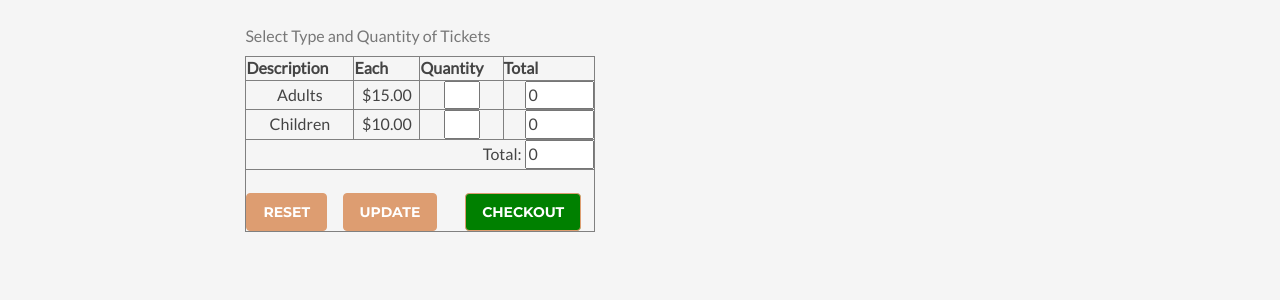
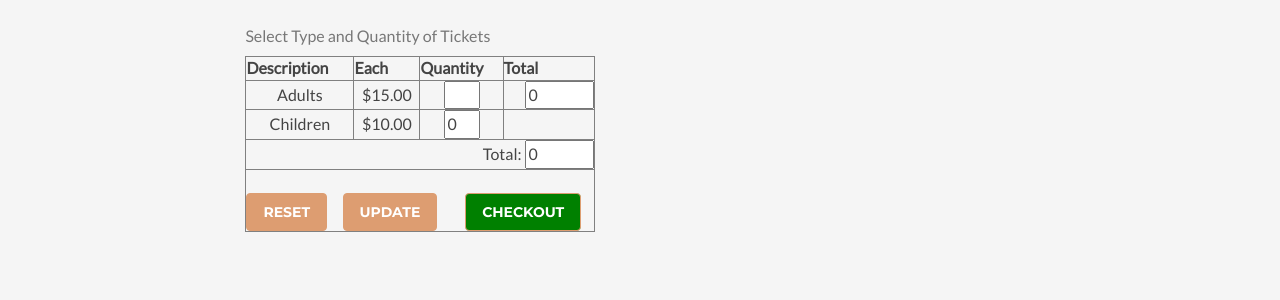
Before and after one commit to ortapdx/ortapdx.github.io, a Jekyll site: the page built from ppsample.html, in a window 1280 px wide. Shown: the part 436-736 px from the top of the page. Built offline with Jekyll 4.4.1, drawn with Linux system fonts in a browser that asks for light colours; nearby versions of some CDN libraries; comment, search, counter and statistics services are not loaded.

Commit message:
Update ppsample.html

```diff
--- a/ppsample.html
+++ b/ppsample.html
@@ -92,10 +92,10 @@ layout: default
                 <td align="center">Children</td>
                  <td align="center">$10.00</td>
                 <td align="center">
-                  <input type="text" name="qty10" size="2" onchange="GetOrder ('id10','Children',10);"/>
+                  <input type="text" name="qty10" size="2" value="0" onchange="GetOrder ('id10','Children',10);"/>
                 </td>
                 <td align="right">
-                  <input class="nbor" type="text" name="prc10" size="6" value="0" readonly/>
+                  <div class="nbor" type="text" name="prc10" size="6" value="0">
                 </td>
               </tr>
 
```
